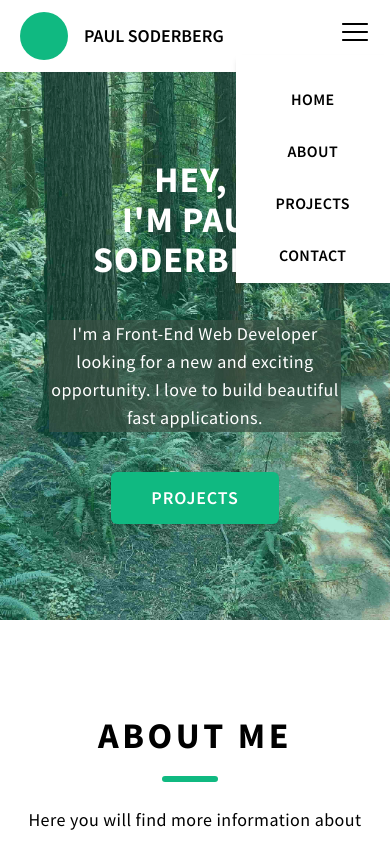
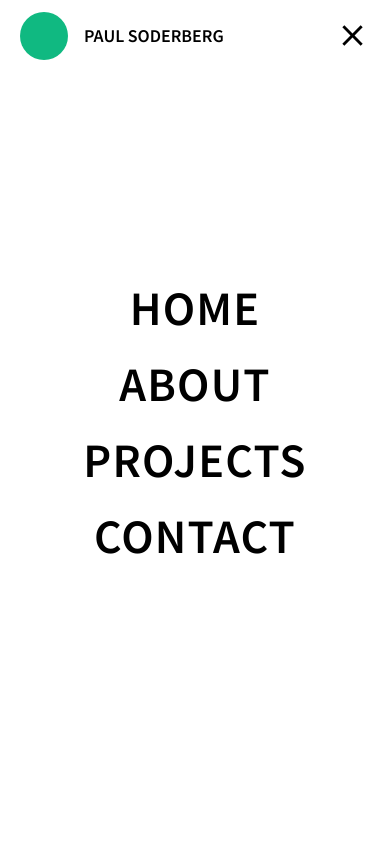
Before and after one commit to Sody15/my-portfolio, a React (Vite) app: page / in a window 390 px wide. Both pictures are taken after a click on the button 355 px from the left and 32 px from the top of the page. Shown: the top 844 px of the page. Built offline with nearby package versions, Linux system fonts and the light colour scheme.

Commit message:
Added animated mobile nav menu

```diff
--- a/src/components/layout/Header.tsx
+++ b/src/components/layout/Header.tsx
@@ -1,7 +1,11 @@
 import { useRef } from 'react';
-import { RxHamburgerMenu } from 'react-icons/rx';
+
 import useClickOutside from '../../hooks/useClickOutside';
 import { scrollIntoView } from '../../utils/scrollTo';
+
+import { motion } from 'framer-motion';
+import { IoMdClose } from 'react-icons/io';
+import { RxHamburgerMenu } from 'react-icons/rx';
 
 const Header = () => {
   const menuRef = useRef<HTMLUListElement>(null);
@@ -13,39 +17,67 @@ const Header = () => {
   };
 
   return (
-    <header className='flex uppercase font-semibold text-lg justify-between px-5 lg:px-12 py-3 md:py-6 fixed z-50 bg-white shadow-sm top-0 max-w-[120rem] w-full whitespace-nowrap'>
+    <header className='fixed uppercase font-semibold z-50'>
+      <div className='text-lg fixed flex justify-between z-50 px-5 lg:px-12 py-3 md:py-6 bg-white md:shadow-sm top-0 max-w-[120rem] w-full whitespace-nowrap'>
         <div className='header__logo flex items-center gap-4'>
           <span className='header__logo-icon h-12 w-12 bg-primary inline-block rounded-full'></span>
           <span className='header__logo-name'>Paul Soderberg</span>
         </div>
 
-      <nav className='my-auto'>
+        {/* Desktop */}
+        <nav className='hidden md:flex items-center'>
+          <ul className='flex gap-10'>
+            <NavItem title='Home' />
+            <NavItem title='About' />
+            <NavItem title='Projects' />
+            <NavItem title='Contact' />
+          </ul>
+        </nav>
+
         {/* Mobile */}
-        <span className='sm:hidden cursor-pointer relative'>
-          <button onClick={() => setIsMenuOpen((prevVal) => !prevVal)}>
-            <RxHamburgerMenu size={30} />
-          </button>
+        {/* <button
+          onClick={() => setIsMenuOpen((prevVal) => !prevVal)}
+          className='md:hidden hover:text-primary transition-colors'
+        >
+          {isMenuOpen && <IoMdClose size={30} />}
+          {!isMenuOpen && <RxHamburgerMenu size={30} />}
+        </button> */}
+        <motion.button
+          onClick={() => setIsMenuOpen((prevVal) => !prevVal)}
+          className='md:hidden hover:text-primary transition-colors'
+          animate={isMenuOpen ? { rotate: 180 } : { rotate: 0 }}
+          transition={{
+            duration: 0.2,
+            ease: 'easeIn',
+          }}
+        >
+          {isMenuOpen && <IoMdClose size={35} />}
+          {!isMenuOpen && <RxHamburgerMenu size={30} />}
+        </motion.button>
+      </div>
 
+      {/* Mobile Menu */}
+      <nav className='md:hidden'>
+        <span className='cursor-pointer relative'>
           {isMenuOpen && (
-            <ul
-              className='flex flex-col items-center absolute -right-5 gap-7 bg-white p-4 shadow-md px-10 pt-8'
-              ref={menuRef}
+            <motion.div
+              className='bg-white w-full h-full fixed left-0 top-0 text-5xl flex justify-center items-center -z-40'
+              initial={{ height: 0 }}
+              animate={{ height: '100%' }}
+              transition={{
+                duration: 0.5,
+                ease: 'easeOut',
+              }}
             >
+              <ul className='flex flex-col items-center gap-7'>
                 <NavItem title='Home' handleClick={closeMenu} />
                 <NavItem title='About' handleClick={closeMenu} />
                 <NavItem title='Projects' handleClick={closeMenu} />
                 <NavItem title='Contact' handleClick={closeMenu} />
               </ul>
+            </motion.div>
           )}
         </span>
-
-        {/* Desktop */}
-        <ul className='hidden sm:flex gap-10'>
-          <NavItem title='Home' />
-          <NavItem title='About' />
-          <NavItem title='Projects' />
-          <NavItem title='Contact' />
-        </ul>
       </nav>
     </header>
   );
@@ -54,13 +86,12 @@ const Header = () => {
 const NavItem = ({ title, handleClick }: { title: string; handleClick?: () => void }) => {
   const onSelect = () => {
     scrollIntoView(title.toLowerCase());
-
     handleClick ? handleClick() : null;
   };
 
   return (
     <li
-      className='hover:text-primary cursor-pointer transition-colors inline-block tracking-wide text-base'
+      className='hover:text-primary cursor-pointer transition-colors inline-block tracking-wide md:text-base'
       onClick={onSelect}
     >
       {title}
--- a/src/components/layout/Hero.tsx
+++ b/src/components/layout/Hero.tsx
@@ -5,9 +5,7 @@ import { motion } from 'framer-motion';
 import { scrollIntoView } from '../../utils/scrollTo';
 
 const Hero = () => {
-  const onProjectsClick = () => {
-    scrollIntoView('projects');
-  };
+  const onProjectsClick = () => scrollIntoView('projects');
 
   return (
     <section
```
Lines whose indentation alone changed are shown as unchanged.
